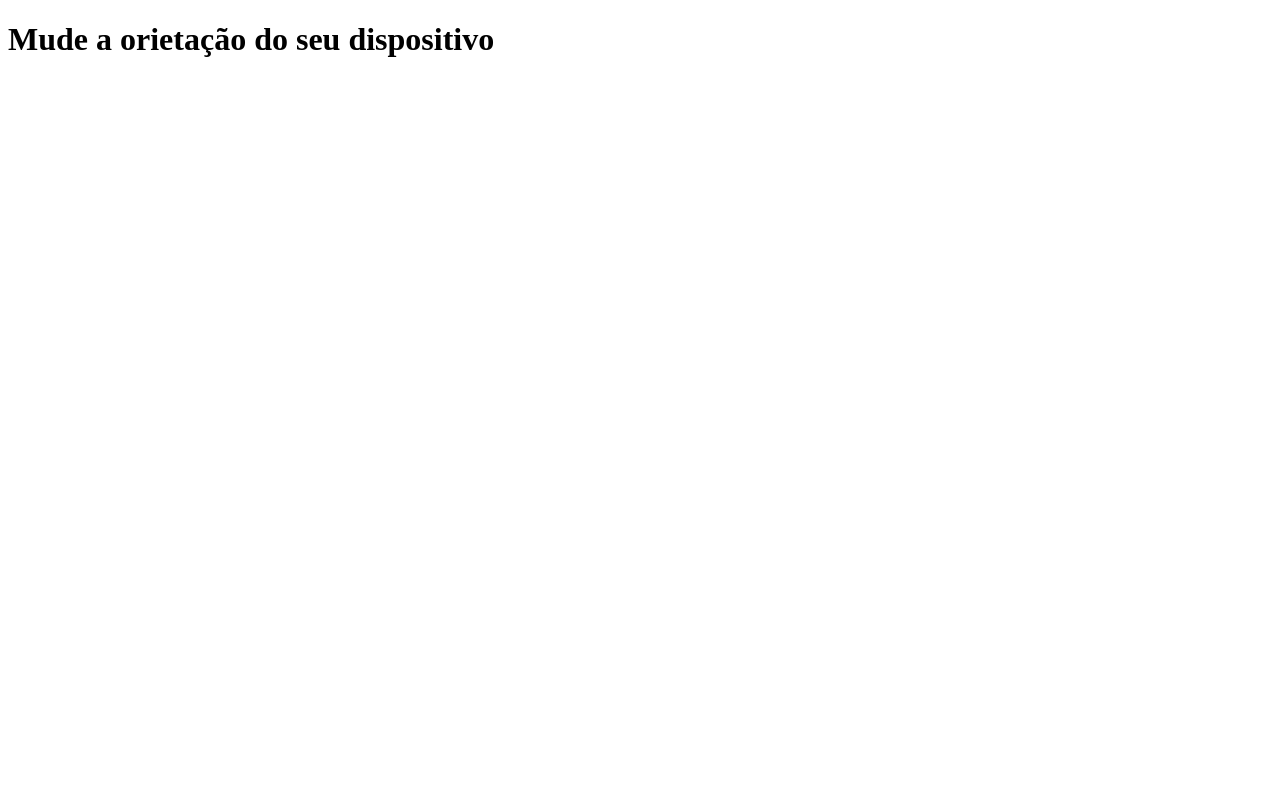
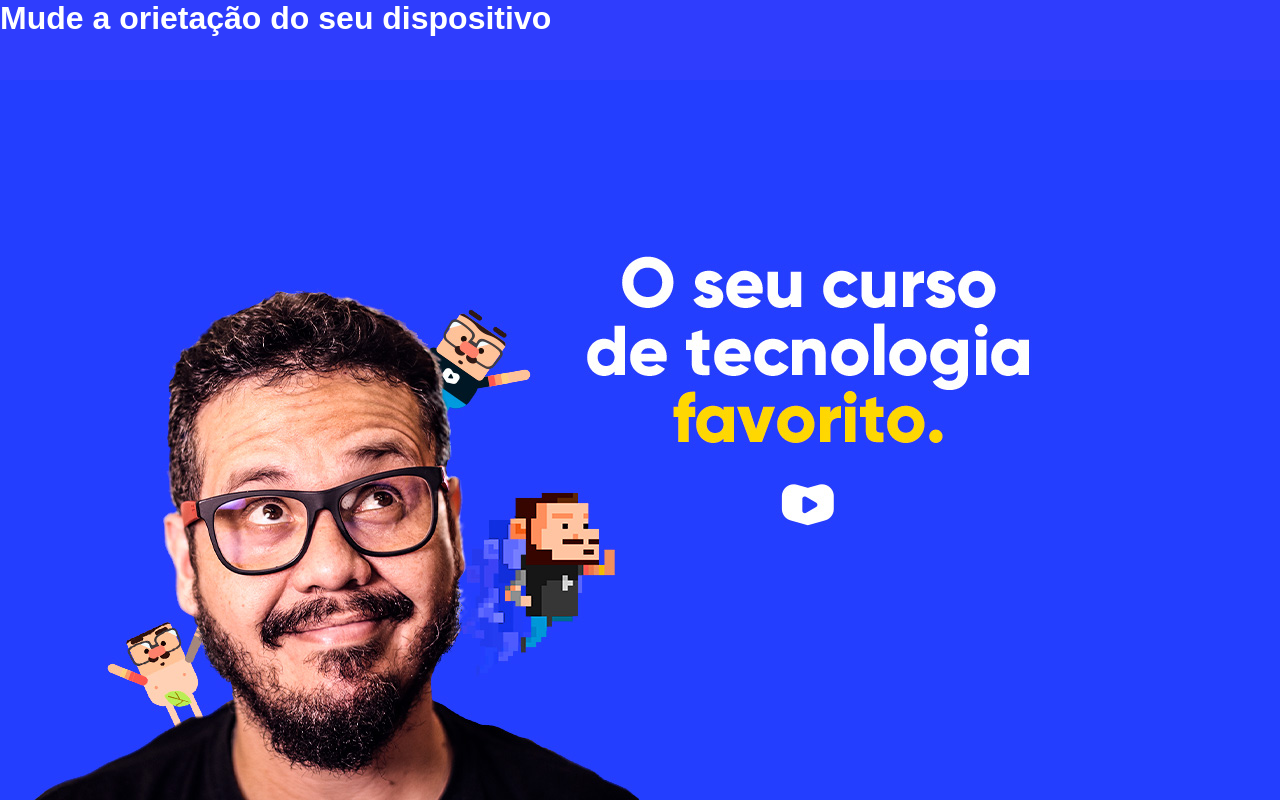
Before and after one commit to Renderson99/html.css, a plain HTML site: page execicios/ex026/mq002/index.html in a window 1280 px wide. Drawn offline with Linux system fonts and the light colour scheme.

Commit message:
exercicio 003 midea query

```diff
--- a/execicios/ex026/mq002/estilo/paisagem.css
+++ b/execicios/ex026/mq002/estilo/paisagem.css
@@ -1,3 +1,9 @@
 @charset "UTF-8";
 
 /* Aparelho deitado (landscape) */
+
+body {
+    background: url(../imagens/cev-landscape.jpg);
+    background-position: left bottom;
+    background-repeat: no-repeat;
+}
--- /dev/null
+++ b/execicios/ex026/mq002/estilo/retrato.css
@@ -0,0 +1,8 @@
+@charset "UTF-8";
+
+/* Aparelho em pé(partrait) */
+
+body {
+    background: url(../imagens/cev-portrait.jpg);
+    background-position: center bottom;
+}
--- a/execicios/ex026/mq002/estilo/retratu.css
+++ /dev/null
@@ -1,3 +0,0 @@
-@charset "UTF-8";
-
-/* Aparelho em pé(partrait) */
--- a/execicios/ex026/mq002/estilo/style.css
+++ b/execicios/ex026/mq002/estilo/style.css
@@ -1,3 +1,17 @@
 @charset "UTF-8";
 
-/* Configurasões gerais* /
+/* Configurasões gerais*/
+
+* {
+    margin: 0px;
+    padding: 0px;
+    font-family: Arial, Helvetica, sans-serif;
+}
+html, body {
+    width: 100vw;
+    height: 100vh;
+    background-color: rgb(47, 61, 253);
+    color: white;
+    background-size: contain;
+    background-repeat: no-repeat;
+}
--- a/execicios/ex026/mq002/index.html
+++ b/execicios/ex026/mq002/index.html
@@ -5,8 +5,8 @@
     <meta name="viewport" content="width=device-width, initial-scale=1.0">
     <title>Media Query</title>
     <link rel="stylesheet" href="estilo/style.css" media="all">
-    <link rel="stylesheet" href="estilo/retratu.css" media="screen and (orentation: portrait)">
-    <link rel="stylesheet" href="estilo/paisagem.css" media="screen and (orentation: landscape)">
+    <link rel="stylesheet" href="estilo/retrato.css" media="screen and (orientation: portrait)">
+    <link rel="stylesheet" href="estilo/paisagem.css" media="screen and (orientation: landscape)">
 </head>
 <body>
     <h1>Mude a orietação do seu dispositivo</h1>
```
